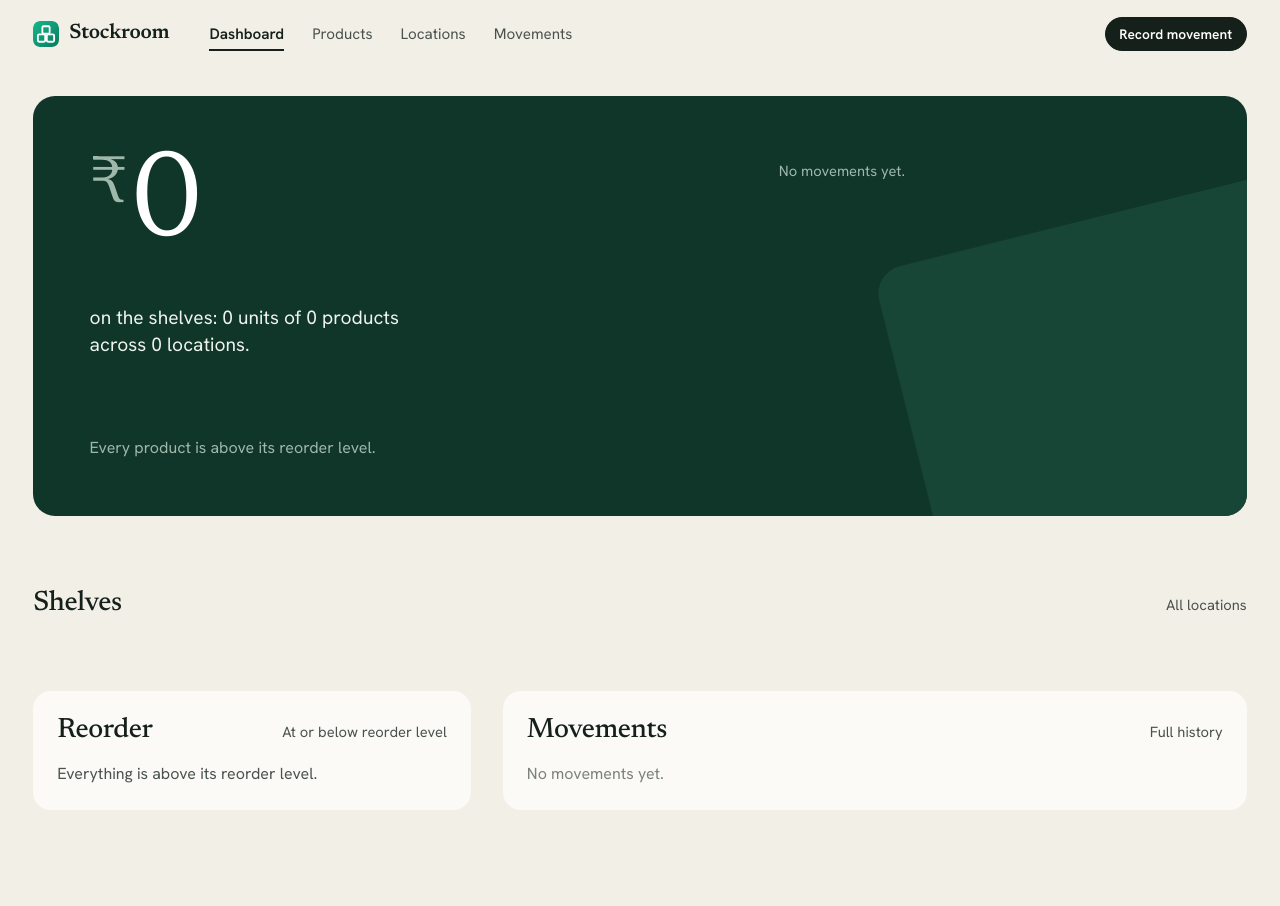
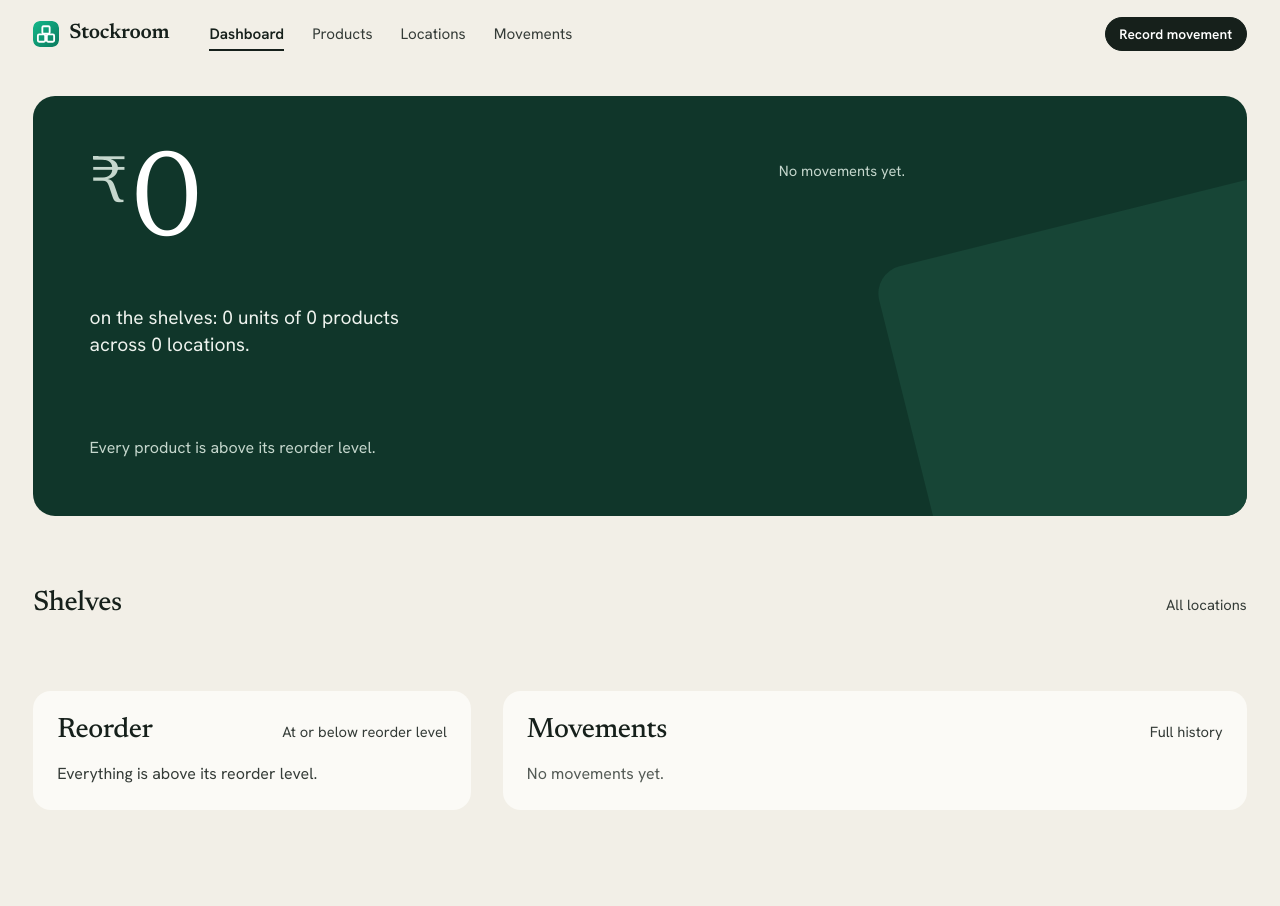
Before and after one commit to alok-kul5/stockroom-inventory, an ASP.NET Core app: page / in a window 1280 px wide. Run offline with ASP.NET Core 8, Linux system fonts and the light colour scheme; data that the repository does not hold is empty; the project's own start-up code is not run, and a stand-in starts its controllers and pages.

Commit message:
Darken the grey text so it reads clearly

```diff
--- a/src/Inventory.Web/wwwroot/css/site.css
+++ b/src/Inventory.Web/wwwroot/css/site.css
@@ -10,13 +10,13 @@
   --ground-2: #e9e5da;
   --paper: #fbfaf6;
   --ink: #16201b;
-  --ink-2: #4a524d;
-  --muted: #7b817c;
+  --ink-2: #343b37;
+  --muted: #535a55;
   --line: rgb(22 32 27 / .1);
   --field: #10362a;
   --field-2: #174536;
   --field-ink: #eef3ee;
-  --field-mute: #9fb8ab;
+  --field-mute: #c5d7cd;
   --accent: #14b88a;
   --accent-ink: #0b6e53;
   --kraft: #d8c29a;
```
